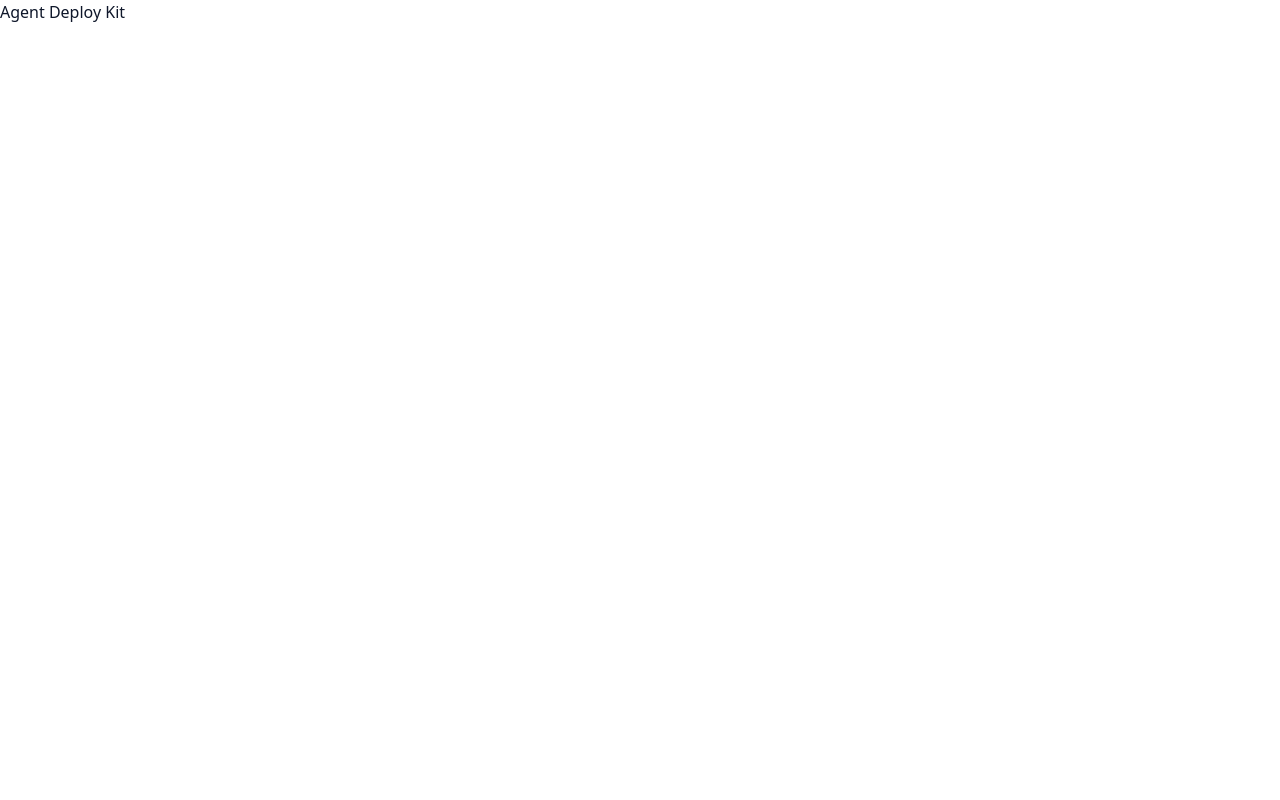
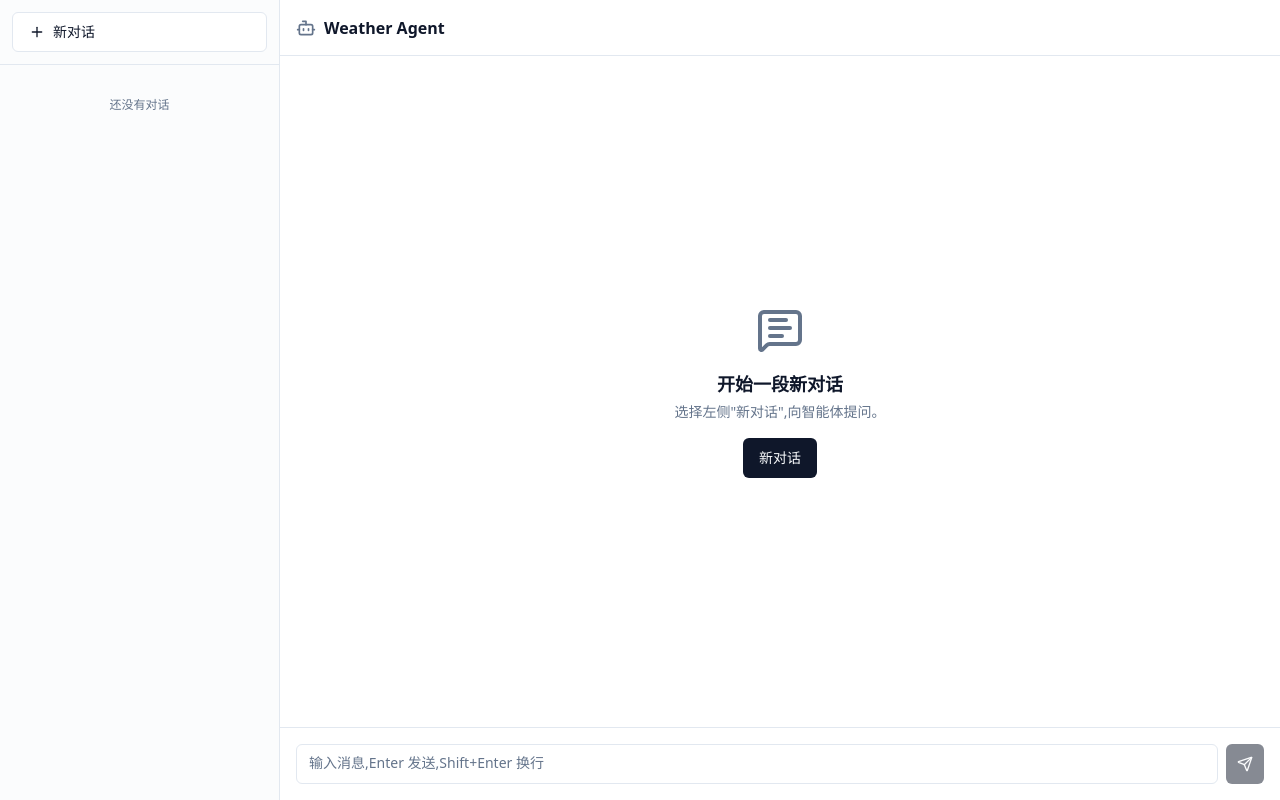
Before and after one commit to codewithwu/agent-deploy-kit, a React (Vite) app in the folder frontend/: page / in a window 1280 px wide. Built offline with nearby package versions, Linux system fonts and the light colour scheme.

Commit message:
feat(frontend): wire App with provider, sidebar, window, toaster

```diff
--- a/frontend/src/App.tsx
+++ b/frontend/src/App.tsx
@@ -1,3 +1,34 @@
+import { ChatProvider, useChatContext } from "@/context/ChatContext";
+import { ChatWindow } from "@/components/ChatWindow";
+import { Sidebar } from "@/components/Sidebar";
+import { Toaster } from "@/components/ui/sonner";
+
 export default function App() {
-  return <div>Agent Deploy Kit</div>;
+  return (
+    <ChatProvider>
+      <div className="flex h-screen w-screen overflow-hidden">
+        <div className="hidden md:block">
+          <DesktopSidebar />
+        </div>
+        <main className="flex-1">
+          <ChatWindow />
+        </main>
+      </div>
+      <Toaster richColors position="top-right" />
+    </ChatProvider>
+  );
 }
+
+function DesktopSidebar() {
+  const ctx = useChatContext();
+  return (
+    <Sidebar
+      conversations={ctx.conversations}
+      currentId={ctx.currentId}
+      onSelect={ctx.selectConversation}
+      onCreate={ctx.createConversation}
+      onDelete={ctx.deleteConversation}
+      onRename={ctx.renameConversation}
+    />
+  );
+}
```
